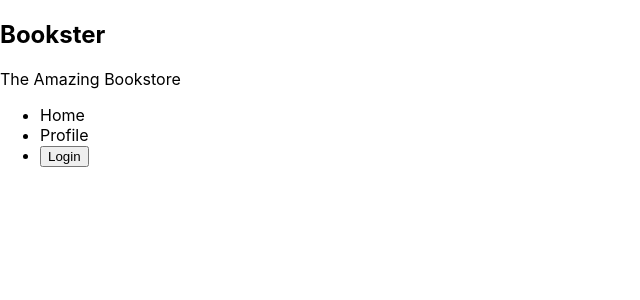
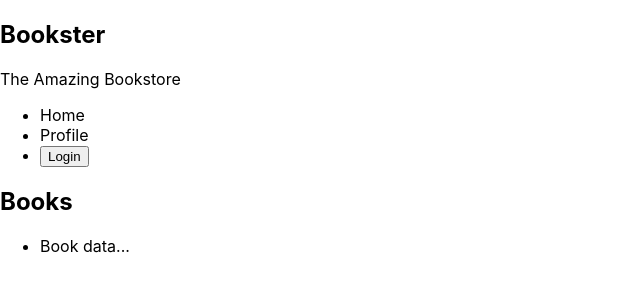
Before and after one commit to csmithmountain/bookstore-react-app, a React (Create React App) app in the folder client/: page / in a window 1280 px wide. Shown: the top 300 px of the page, without its empty margins (0-640 px from the left). Built offline with nearby package versions, Linux system fonts and the light colour scheme.

Commit message:
Some updates

```diff
--- a/client/src/components/Homepage.js
+++ b/client/src/components/Homepage.js
@@ -1,3 +1,13 @@
-function Homepage() {}
+import BookList from "./BookList";
+import UserList from "./UserList";
+
+function Homepage() {
+  return (
+    <>
+      <BookList />
+      <UserList />
+    </>
+  );
+}
 
 export default Homepage;
```
